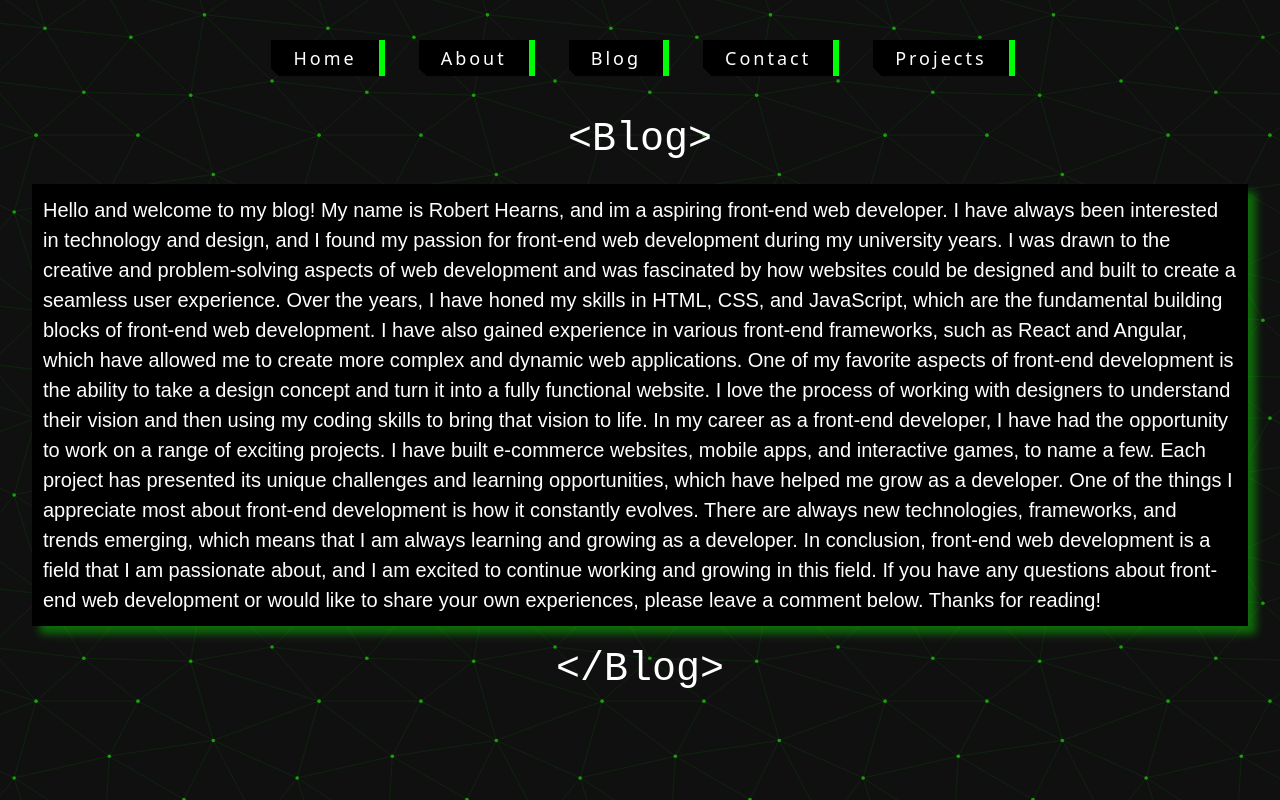
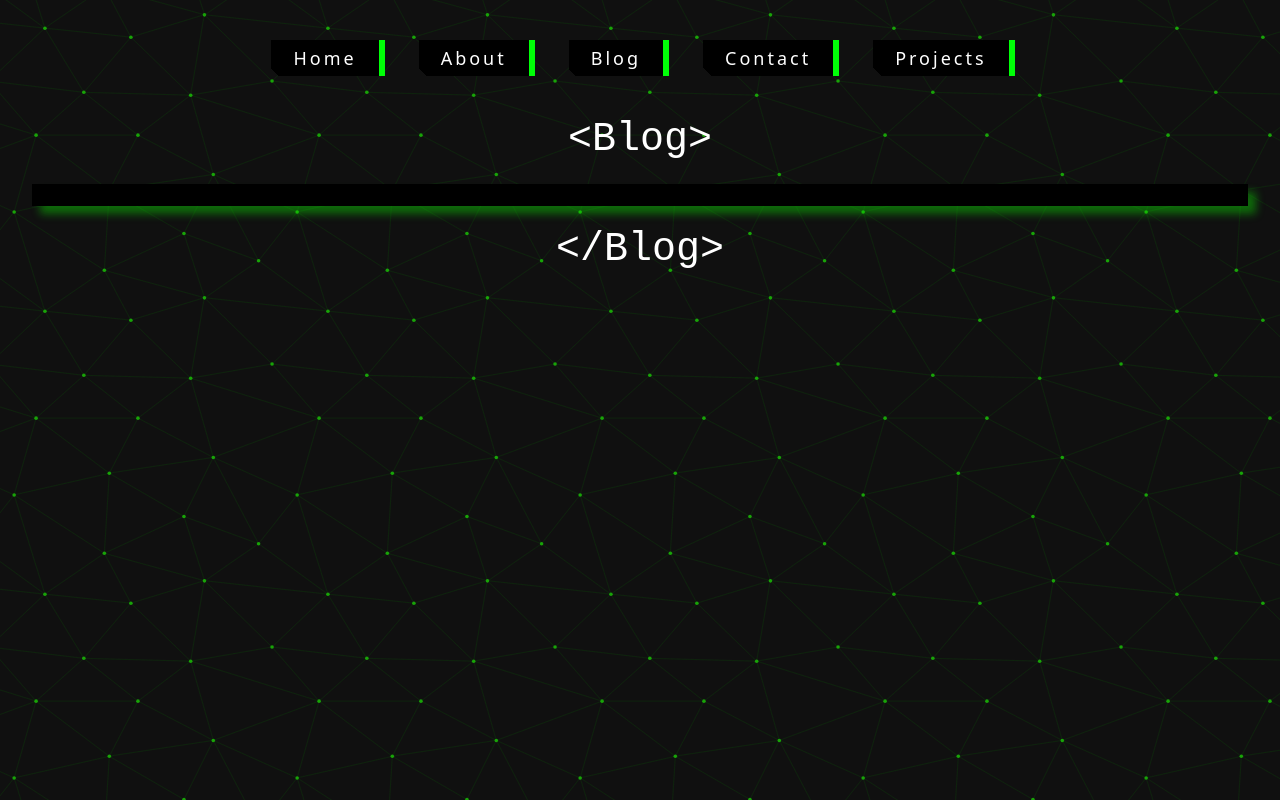
Before and after one commit to RobH95/Challenge13-React-App, a React (Create React App) app: page /challenge13-react-app/blog in a window 1280 px wide. Built offline with nearby package versions, Linux system fonts and the light colour scheme.

Commit message:
Added text to homepage, testing TailwindCSS (commented out). Removed unnecessary content from blog/contact

```diff
--- a/src/components/pages/About.js
+++ b/src/components/pages/About.js
@@ -4,7 +4,7 @@ import React from "react";
 function About() {
   return (
     <div>
-      <h1 className="Projects">&lt;About&gt;</h1>
+      <h1 className="About">&lt;About&gt;</h1>
 
       <p>
         Hi there! My name is Robert Hearns, and I am a front-end web developer who is passionate about designing and building beautiful, user-friendly websites. I believe that the potential of front-end web development is limitless and that it has the power to transform businesses and improve user experiences online.
--- a/src/components/pages/Blog.js
+++ b/src/components/pages/Blog.js
@@ -5,19 +5,7 @@ function Blog() {
     <div>
       <h1>&lt;Blog&gt;</h1>
       <p>
-        Hello and welcome to my blog! My name is Robert Hearns, and im a aspiring front-end web developer.
 
-        I have always been interested in technology and design, and I found my passion for front-end web development during my university years. I was drawn to the creative and problem-solving aspects of web development and was fascinated by how websites could be designed and built to create a seamless user experience.
-
-        Over the years, I have honed my skills in HTML, CSS, and JavaScript, which are the fundamental building blocks of front-end web development. I have also gained experience in various front-end frameworks, such as React and Angular, which have allowed me to create more complex and dynamic web applications.
-
-        One of my favorite aspects of front-end development is the ability to take a design concept and turn it into a fully functional website. I love the process of working with designers to understand their vision and then using my coding skills to bring that vision to life.
-
-        In my career as a front-end developer, I have had the opportunity to work on a range of exciting projects. I have built e-commerce websites, mobile apps, and interactive games, to name a few. Each project has presented its unique challenges and learning opportunities, which have helped me grow as a developer.
-
-        One of the things I appreciate most about front-end development is how it constantly evolves. There are always new technologies, frameworks, and trends emerging, which means that I am always learning and growing as a developer.
-
-        In conclusion, front-end web development is a field that I am passionate about, and I am excited to continue working and growing in this field. If you have any questions about front-end web development or would like to share your own experiences, please leave a comment below. Thanks for reading!
       </p>
 
       <footer>
--- a/src/components/pages/Contact.js
+++ b/src/components/pages/Contact.js
@@ -13,12 +13,6 @@ function Contact(props) {
         efficitur. In felis nisl, luctus non ante euismod, tincidunt bibendum
 
       </p>
-      {/* <Link to="learn" role="button" className="btn btn-link">
-        Learn More
-      </Link>
-      <Link to="contact" role="button" className="btn btn-link">
-        Learn Less
-      </Link> */}
 
       <footer>
         <h1 className="Contact">&lt;/Contact&gt;</h1>
--- a/src/components/pages/Home.js
+++ b/src/components/pages/Home.js
@@ -5,13 +5,15 @@ import React from "react";
 function Home() {
   return (
     <div>
-
       <h1>&lt;Home&gt;</h1>
+      <h2>let myName = 'Robert Hearns';</h2>
 
       <p>
-        Welcome to my online portfolio! As a front-end web developer, I am excited to share with you my accomplishments, skills, and experiences that have shaped me both professionally and personally. This portfolio is a reflection of my work, showcasing some of the projects I have worked on and my skills in HTML, CSS and JavaScript.
-        My passion for web development has been a new passion of mine, and I am dedicated to constantly expanding my knowledge and skillset in this area. Through this portfolio, I hope to demonstrate my expertise and show how my unique perspective can bring value to your projects.
-        Thank you for taking the time to explore my portfolio, and I look forward to hearing from you.
+        Welcome to my online portfolio! I'm a front-end web developer excited to share
+         my skills and experiences with you. This site showcases my work and expertise
+         in HTML, CSS and JavaScript. As a passionate developer, I'm committed to
+          constantly expanding my knowledge. Let me bring value to your projects.
+          Thanks for exploring my portfolio, and I look forward to hearing from you!
       </p>
 
       <footer>
--- a/src/components/pages/Projects.jsx
+++ b/src/components/pages/Projects.jsx
@@ -1,6 +1,6 @@
 import React from 'react';
 import { Container, Row, Col, Card } from 'react-bootstrap';
-import "./css/projects.css"
+//import "./css/projects.css"
 
 
 const Projects = () => {
```
